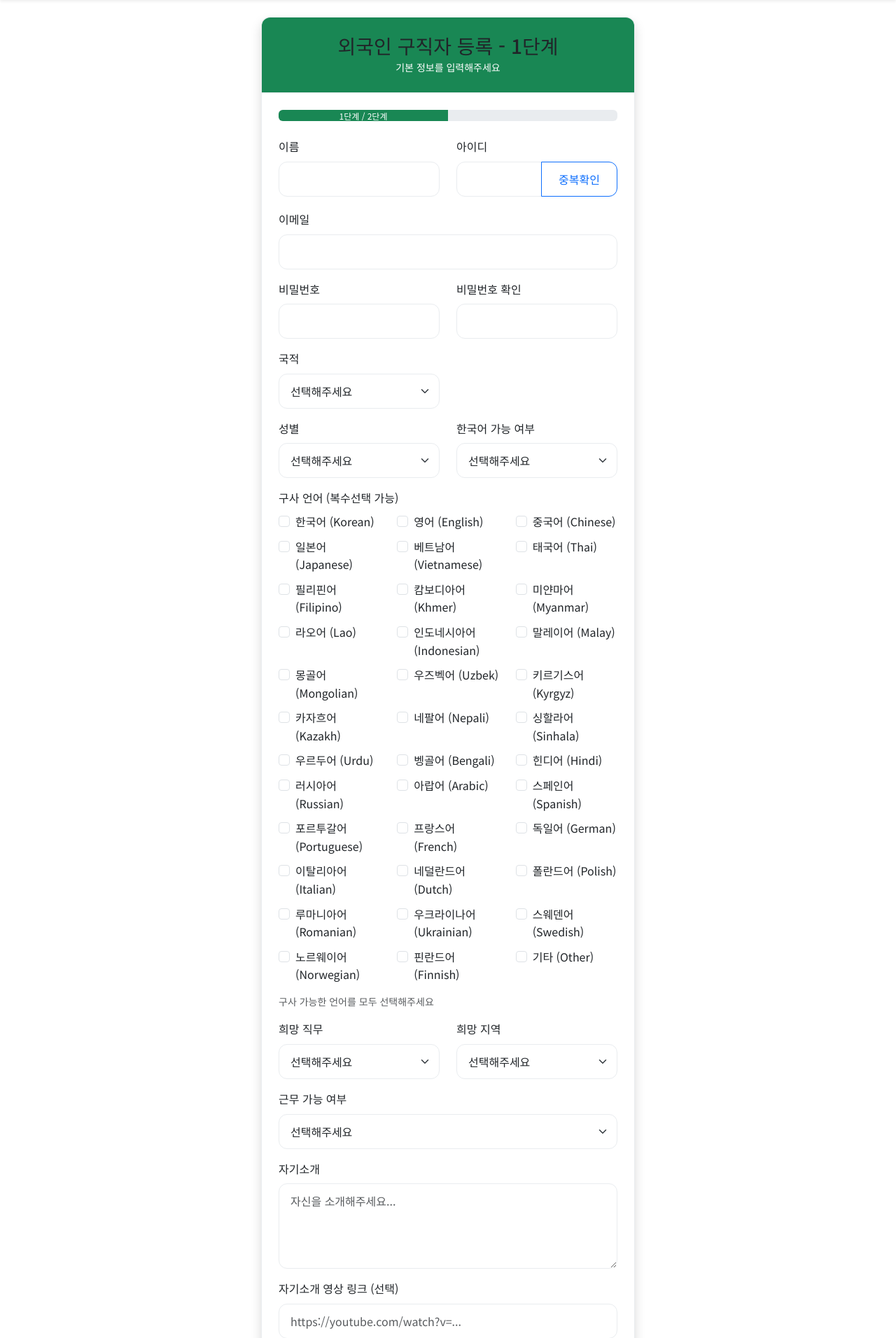
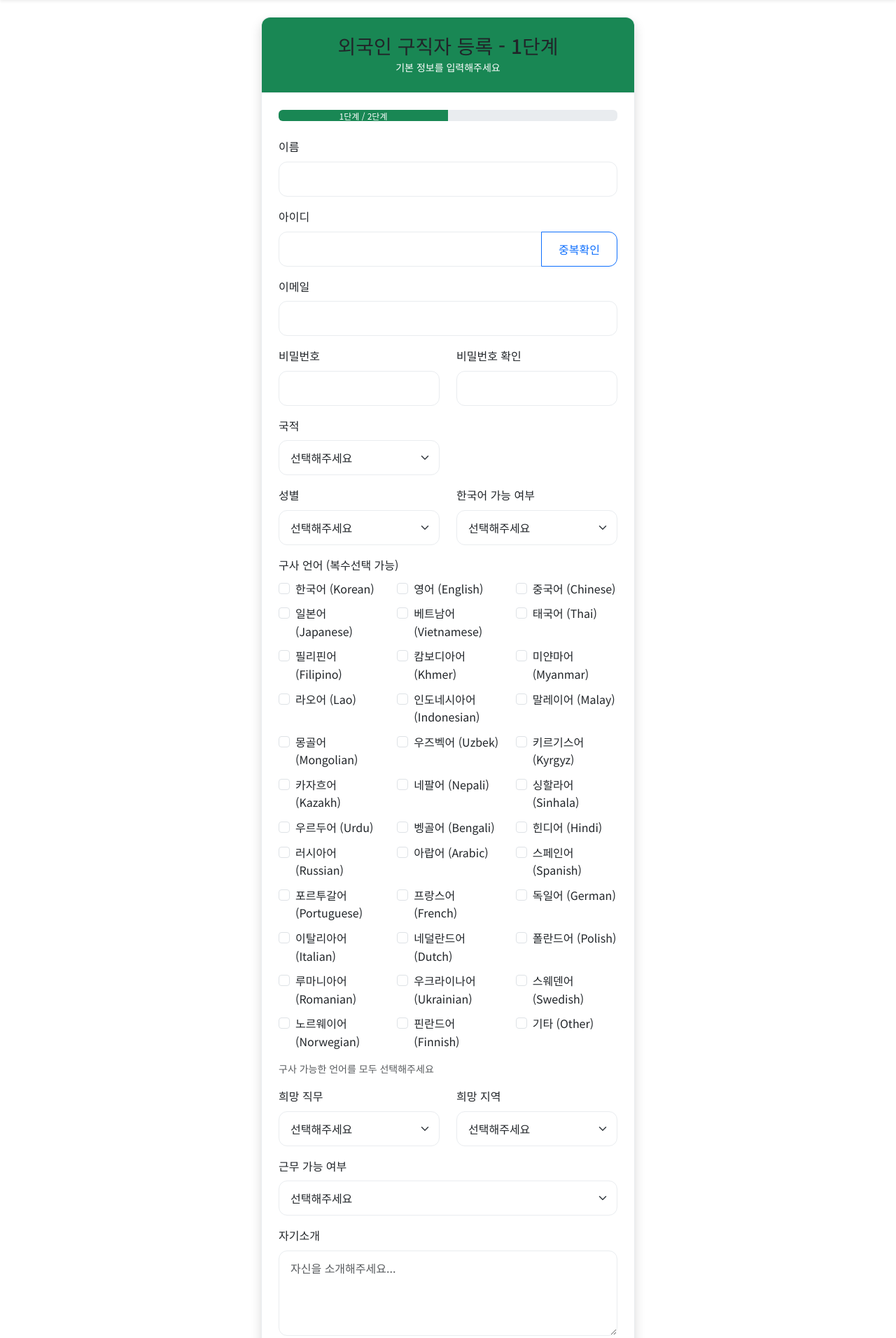
Before and after one commit to chunja07/MovingBridge, a Flask app: page /register-worker in a window 1280 px wide. Shown: the part 108-2020 px from the top of the page at 70% size. Run offline with Flask 3, Linux system fonts and the light colour scheme; some libraries are stand-ins or nearby versions.

Commit message:
Rearrange registration fields and improve username check error handling
Adjust the layout of the registration form to place the username field below the name field and enhance the error message for the username availability check. Update app.py to include error handling for malformed JSON requests in the username check endpoint and add CSRF protection to the username check AJAX request in templates/register.html and templates/register_company.html.

Replit-Commit-Author: Agent
Replit-Commit-Session-Id: 0f8dae57-bfae-4d91-bc04-a7b4eaf506f1
Replit-Commit-Checkpoint-Type: full_checkpoint
Replit-Commit-Screenshot-Url: https://storage.googleapis.com/screenshot-production-us-central1/f03fd319-b2ac-458b-ba6e-ce1261aad4c0/0f8dae57-bfae-4d91-bc04-a7b4eaf506f1/9Rp7PiZ

```diff
--- a/app.py
+++ b/app.py
@@ -1132,8 +1132,11 @@ def register():
 @app.route('/check_username', methods=['POST'])
 def check_username():
     """API endpoint to check if username is available"""
-    data = request.get_json()
-    username = data.get('username', '').strip()
+    try:
+        data = request.get_json()
+        username = data.get('username', '').strip() if data else ''
+    except:
+        return jsonify({'available': False, 'message': '잘못된 요청입니다.'})
 
     if not username:
         return jsonify({'available': False, 'message': '사용자명을 입력해주세요.'})
--- a/templates/register.html
+++ b/templates/register.html
@@ -21,15 +21,15 @@
                     <form method="POST">
                         {{ form.hidden_tag() }}
 
-                        <div class="row">
-                            <div class="col-md-6 mb-3">
+                        <div class="mb-3">
                             {{ form.name.label(class="form-label") }}
                             {{ form.name(class="form-control") }}
                             {% for error in form.name.errors %}
                                 <div class="text-danger small">{{ error }}</div>
                             {% endfor %}
                         </div>
-                            <div class="col-md-6 mb-3">
+
+                        <div class="mb-3">
                             {{ form.username.label(class="form-label") }}
                             <div class="input-group">
                                 {{ form.username(class="form-control", id="username_field") }}
@@ -40,16 +40,13 @@
                                 <div class="text-danger small">{{ error }}</div>
                             {% endfor %}
                         </div>
-                        </div>
 
-                        <div class="row">
-                            <div class="col-md-12 mb-3">
+                        <div class="mb-3">
                             {{ form.email.label(class="form-label") }}
                             {{ form.email(class="form-control", type="email") }}
                             {% for error in form.email.errors %}
                                 <div class="text-danger small">{{ error }}</div>
                             {% endfor %}
-                            </div>
                         </div>
 
                         <div class="row">
@@ -239,13 +236,20 @@ document.addEventListener('DOMContentLoaded', function() {
         checkUsernameBtn.innerHTML = '<span class="spinner-border spinner-border-sm" role="status"></span> 확인중...';
         resultDiv.innerHTML = '';
 
+        // CSRF 토큰 가져오기
+        const csrfToken = document.querySelector('input[name="csrf_token"]').value;
+
         // AJAX 요청
         fetch('/check_username', {
             method: 'POST',
             headers: {
                 'Content-Type': 'application/json',
+                'X-CSRFToken': csrfToken
             },
-            body: JSON.stringify({ username: username })
+            body: JSON.stringify({
+                username: username,
+                csrf_token: csrfToken
+            })
         })
         .then(response => response.json())
         .then(data => {
```
Also changed, not shown: templates/register_company.html (+8 -1 lines). Lines whose indentation alone changed are shown as unchanged.
